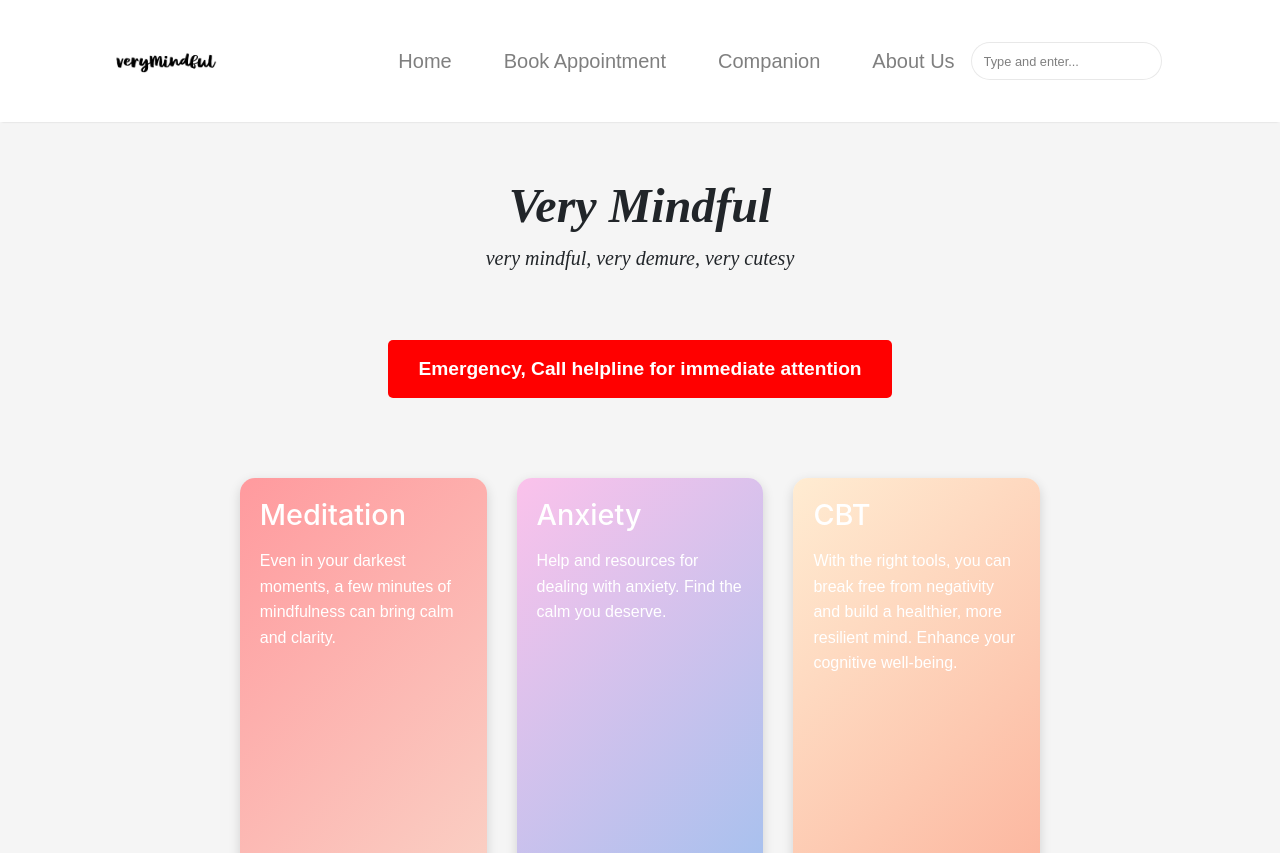
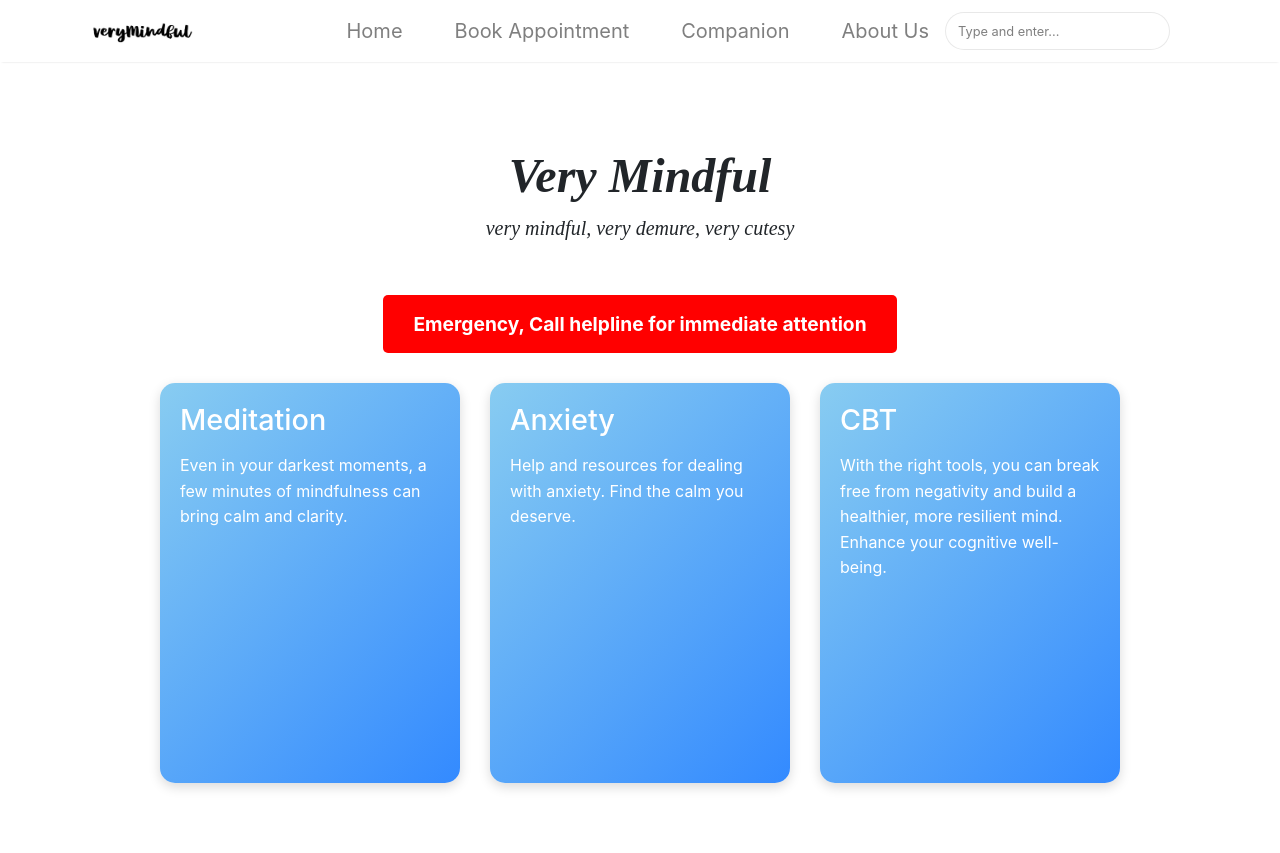
Before and after one commit to Nandan-Aditey/Pravega-Hackathon, a Jekyll site: the page built from index.html, in a window 1280 px wide and 1341 px high. Shown: the top 853 px of the window. Built offline with Jekyll 4.4.1, drawn with Linux system fonts in a browser that asks for light colours; nearby versions of some CDN libraries; the list of posts is cut into pages by our own code; grey boxes are pictures that could not be loaded.

Commit message:
index flower

```diff
--- a/index.html
+++ b/index.html
@@ -7,24 +7,21 @@
     <link href="https://fonts.googleapis.com/css2?family=Orbitron:wght@400;700&display=swap" rel="stylesheet">
     <meta charset="UTF-8">
     <meta name="viewport" content="width=device-width, initial-scale=1.0">
-    <link href="https://fonts.googleapis.com/css2?family=Orbitron:wght@400;700&display=swap" rel="stylesheet">
 </head>
 
 <body>
     {% if page.url == "/" %}
+    <!-- Main Heading Section -->
     <div class="mainheading text-center">
         <h1>Very Mindful</h1>
         <p class="lead">{{ site.description }}</p>
     </div>
-    <div class="buttonContainer">
-        <!-- Book Appointment Button -->
-        <!--<div class="book-appointment-container text-center">
-            <a href="bookAppointment.html" class="book-appointment-btn">Book Appointment</a>
-        </div>-->
+
     <!-- Emergency Button -->
     <div class="emergency-btn-container text-center">
         <button class="emergency-btn" onclick="showEmergencyBox()">Emergency, Call helpline for immediate attention</button>
     </div>
+
     <div class="modal" id="emergencyModal">
         <div class="modal-content">
             <p>Call helpline +919143120311?</p>
@@ -32,25 +29,20 @@
             <button class="modal-button" onclick="closeModal()">Cancel</button>
         </div>
     </div>
-    </div>
 
-
-    <!-- Mental Health Boxes -->
+    <!-- Mental Health Boxes Section -->
     <section class="mental-health-boxes">
         <div class="container">
-        <!-- Meditation Box -->
             <a href="meditation.html" class="box meditation">
                 <h3>Meditation</h3>
                 <p>Even in your darkest moments, a few minutes of mindfulness can bring calm and clarity.</p>
             </a>
 
-        <!-- Anxiety Box -->
             <a href="anxiety.html" class="box anxiety">
                 <h3>Anxiety</h3>
                 <p>Help and resources for dealing with anxiety. Find the calm you deserve.</p>
             </a>
 
-        <!-- CBT Box -->
             <a href="cbt.html" class="box cbt">
                 <h3>CBT</h3>
                 <p>With the right tools, you can break free from negativity and build a healthier, more resilient mind. Enhance your cognitive well-being.</p>
@@ -58,48 +50,14 @@
         </div>
     </section>
 
+    <!-- Flowers Animation -->
+    <div id="flowers" class="flowers"></div>
 
     {% endif %}
 
-    <!-- Emergency Button Style -->
+    <!-- Styles for Emergency Button, Mental Health Boxes, and Flowers -->
     <style>
-    .buttonContainer{
-        justify-content: center;
-        align-items: center;
-        padding: 10px;
-        margin-top: 5px;
-        margin-bottom: 20px;
-        margin-left: auto;
-        margin-right: auto;
-    }
-
-    .book-appointment-container {
-        margin: 20px 0;
-        text-align: center;
-    }
-
-    .book-appointment-btn {
-        background-color: #4CAF50; /* Calming green */
-        color: white;
-        padding: 15px 30px;
-        font-size: 1.2rem;
-        border-radius: 5px;
-        text-decoration: none;
-        font-weight: bold;
-        transition: transform 0.3s ease, box-shadow 0.3s ease, background 0.3s ease, color 0.3s ease;
-        display: inline-block;
-        text-align: center;
-    }
-
-    .book-appointment-btn:hover {
-        background-color: #45A049; /* Slightly darker green */
-        color: #f2f2f2;
-        cursor: pointer;
-        transform: scale(1.03);
-        box-shadow: 0 4px 15px rgba(0, 0, 0, 0.2);
-        text-decoration: none;
-    }
-
+        /* Emergency Button Styling */
         .emergency-btn-container {
             margin: 20px 0;
             text-align: center;
@@ -113,21 +71,7 @@
             border-radius: 5px;
             border-style: none;
             text-decoration: none;
-        display: inline-block;
-        text-align: center;
             font-weight: bold;
-        transition: transform 0.3s ease, box-shadow 0.3s ease, background 0.3s ease, color 0.3s ease;
-        place-items: center;
-    }
-
-    .emergency-btn:hover {
-        background-color: rgb(223, 15, 15);
-        color: whitesmoke;
-        cursor: pointer;
-        transform: scale(1.03);
-        box-shadow: 0 4px 15px rgba(0, 0, 0, 0.2);
-        text-decoration: solid;
-        text-decoration-color: white;
         }
 
         .modal {
@@ -141,6 +85,7 @@
             justify-content: center;
             align-items: center;
         }
+
         .modal-content {
             background-color: white;
             padding: 20px;
@@ -149,67 +94,63 @@
             width: 300px;
             box-shadow: 0 4px 12px rgba(0, 0, 0, 0.15);
         }
-    .modal-button {
-        background-color: #4CAF50;
-        color: white;
-        padding: 10px 20px;
-        border: none;
-        border-radius: 5px;
-        margin: 10px;
-        cursor: pointer;
-        transition: background-color 0.3s ease;
-    }
-    .modal-button:hover {
-        background-color: #45A049;
+
+        /* Flower Animation Styling */
+        .flower {
+            position: absolute;
+            width: 50px;
+            height: 50px;
+            background-color: yellow;
+            border-radius: 50%;
+            animation: flowerAnimation 3s ease-in-out infinite;
+            z-index: 9999;
         }
 
-    </style>
+        @keyframes flowerAnimation {
+            0% {
+                opacity: 0;
+                transform: scale(0) translateY(0);
+            }
+            50% {
+                opacity: 1;
+                transform: scale(1.2) translateY(-100px);
+            }
+            100% {
+                opacity: 0;
+                transform: scale(0) translateY(0);
+            }
+        }
 
-    <!-- Mental Health Boxes CSS -->
-    <style>
-        body {
-            margin: 0;
-            font-family: Arial, sans-serif;
-            background-color: #f5f5f5;
-            display: flex;
-            justify-content: center;
-            align-items: center;
-            min-height: 100vh;
+        .flower-1 { top: 10%; left: 20%; animation-delay: 0s; }
+        .flower-2 { top: 30%; left: 50%; animation-delay: 1s; }
+        .flower-3 { top: 50%; left: 70%; animation-delay: 2s; }
+
+        /* Box Styling */
+        .mental-health-boxes {
+            margin-top: 30px;
         }
 
         .container {
             display: flex;
             flex-wrap: wrap;
             justify-content: center;
-            gap: 30px; /* Space between boxes */
-            padding: 30px;
-            width: 90%;
-            max-width: 1400px;
+            gap: 30px;
         }
 
         .box {
             position: relative;
-            flex: 1 1 calc(30% - 30px); /* Adjusted to make boxes taller */
-            max-width: calc(30% - 30px);
-            height: 400px; /* Increased height for longer boxes */
-            background: linear-gradient(135deg, #88ccf1, #338aff); /* Vibrant gradient */
+            width: 300px;
+            height: 400px;
+            background: linear-gradient(135deg, #88ccf1, #338aff);
             border-radius: 15px;
             box-shadow: 0 4px 12px rgba(0, 0, 0, 0.15);
             text-align: left;
             padding: 20px;
             color: #fff;
             overflow: hidden;
-            transition: transform 0.3s ease, box-shadow 0.3s ease, background 0.3s ease;
-        }
-
-        .box:hover {
-            transform: scale(1.05);
-            box-shadow: 0 4px 15px rgba(0, 0, 0, 0.2);
-            background: linear-gradient(135deg, #338aff, #88ccf1);
         }
 
         .box h3 {
-            margin: 0;
             margin-bottom: 15px;
             font-size: 1.8rem;
         }
@@ -220,47 +161,9 @@
             line-height: 1.6;
         }
 
-        .box img {
-            position: relative;
-            width: 100px; /* Adjust size of the image */
-            height: auto;
-            object-fit: contain;
-            margin-left: auto;
-            margin-bottom: 0;
-            display: block;
-        }
-
-        .meditation {
-            background: linear-gradient(135deg, #ff9a9e, #fad0c4);
-        }
-
-        .anxiety {
-            background: linear-gradient(135deg, #fbc2eb, #a6c1ee);
-        }
-
-        .cbt {
-            background: linear-gradient(135deg, #ffecd2, #fcb69f);
-        }
-
-        /* Responsive adjustments */
-        @media (max-width: 1200px) {
-            .box {
-                flex: 1 1 calc(45% - 30px);
-                max-width: calc(45% - 30px);
-            }
-        }
-
-        @media (max-width: 800px) {
-            .box {
-                flex: 1 1 calc(100% - 30px);
-                max-width: calc(100% - 30px);
-                height: 350px;
-            }
-        }
     </style>
 
-    <!-- JavaScript for Emergency Button (Optional) -->
-
+    <!-- JavaScript for Emergency Modal and Flower Animation -->
     <script>
         function showEmergencyBox() {
             document.getElementById('emergencyModal').style.display = 'flex';
```
Also changed, not shown: other parts of index.html (+23 -0 lines). Lines whose indentation alone changed are shown as unchanged.
